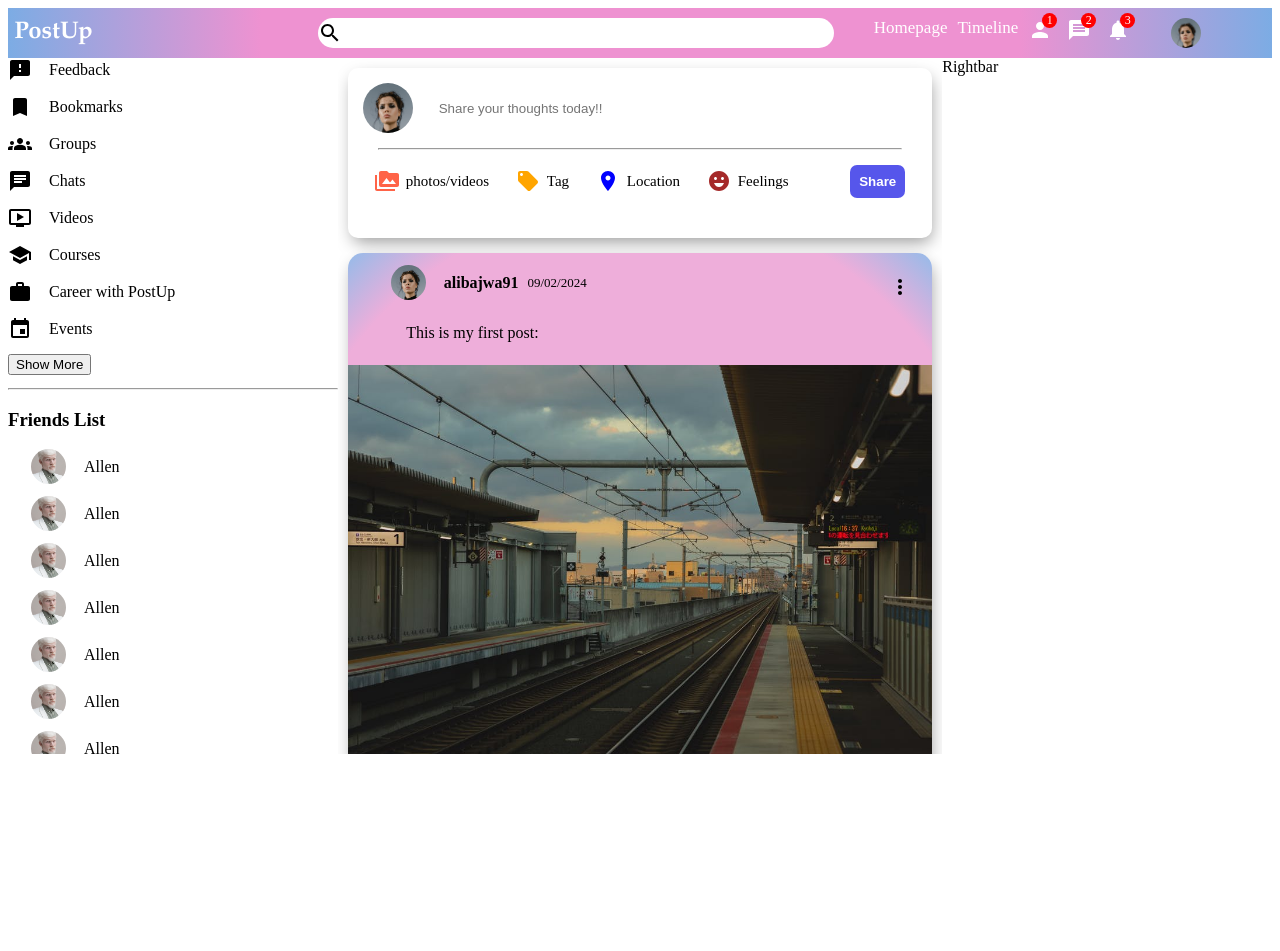
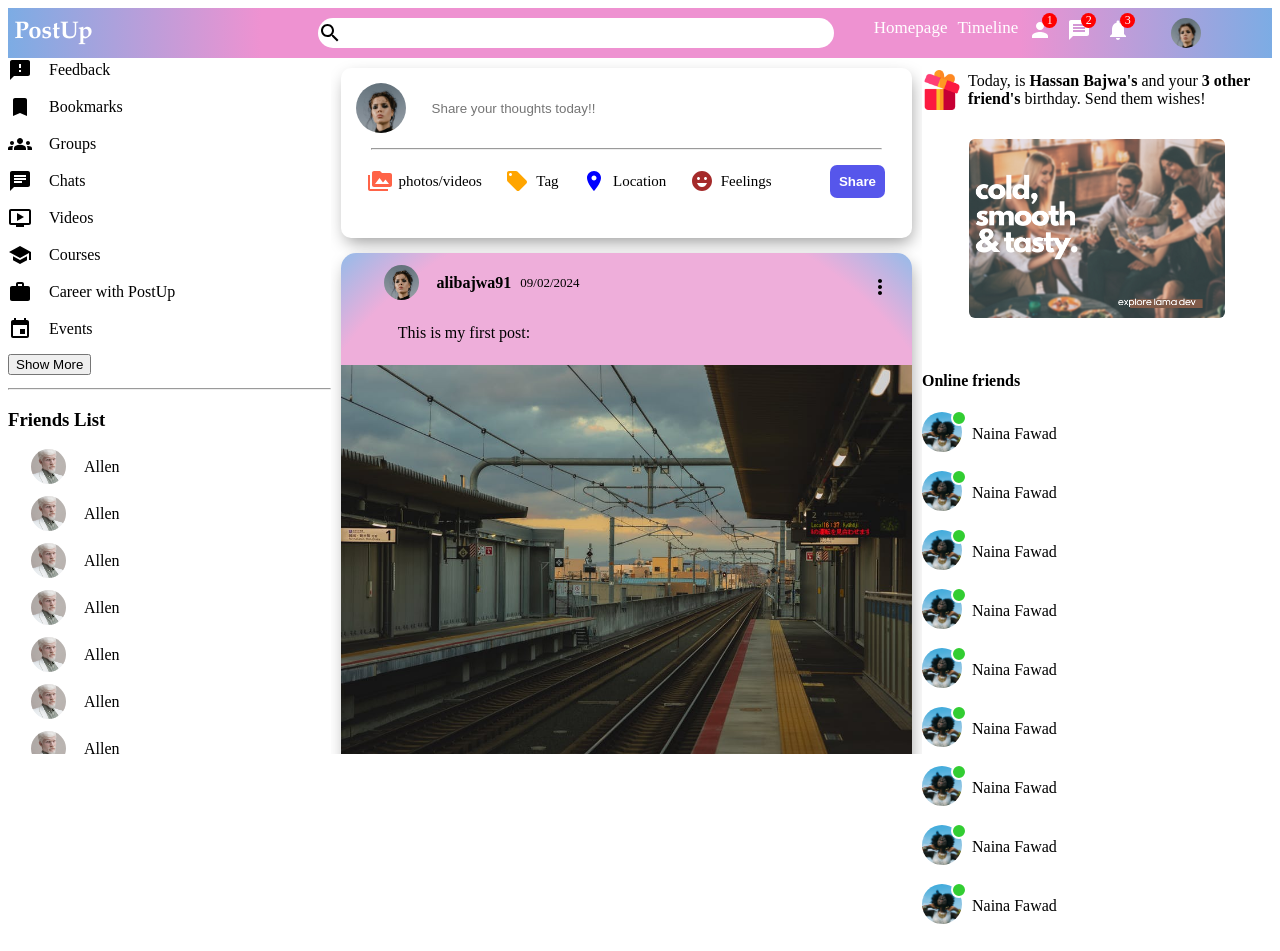
Before and after one commit to alibajwa91/socialMedia-Website-project, a React (Create React App) app: page / in a window 1280 px wide. Before the commit the page ends 800 px from the top, so only its background shows below. Built offline with nearby package versions, Linux system fonts and the light colour scheme.

Commit message:
right section to show ads and online has been created

```diff
--- a/src/components/rightbar/Rightbar.jsx
+++ b/src/components/rightbar/Rightbar.jsx
@@ -1,5 +1,131 @@
 import "./rightbar.css";
 
 export default function Rightbar() {
-  return <div className="rightbar">Rightbar</div>;
+  return (
+    <div className="rightbar">
+      <div className="RightbarWrapper">
+        <div className="birthdayContainer">
+          <img src="./assets/gift.png" alt="" className="birthdayIcon" />
+          <span className="birthdaytext">
+            Today, is <b>Hassan Bajwa's </b>and your <b>3 other friend's </b>
+            birthday. Send them wishes!
+          </span>
+        </div>
+        <div className="adcontainer">
+          <img src="./assets/ad.png" alt="" className="adImg" />
+        </div>
+        <h4 className="rightbarTitle">Online friends</h4>
+        <ul className="rightbarfriendslist">
+          <li className="rightbarFriend">
+            {/* this container will add profile img with a online mark onit */}
+            <div className="rightbarProfileImgContainer">
+              <img
+                src="./assets/person/3.jpeg"
+                alt=""
+                className="rightbarProfileImg"
+              />
+              <span className="rightbarOnline"></span>
+            </div>
+            <span className="rightbarFriendName">Naina Fawad </span>
+          </li>
+          <li className="rightbarFriend">
+            {/* this container will add profile img with a online mark onit */}
+            <div className="rightbarProfileImgContainer">
+              <img
+                src="./assets/person/3.jpeg"
+                alt=""
+                className="rightbarProfileImg"
+              />
+              <span className="rightbarOnline"></span>
+            </div>
+            <span className="rightbarFriendName">Naina Fawad </span>
+          </li>{" "}
+          <li className="rightbarFriend">
+            {/* this container will add profile img with a online mark onit */}
+            <div className="rightbarProfileImgContainer">
+              <img
+                src="./assets/person/3.jpeg"
+                alt=""
+                className="rightbarProfileImg"
+              />
+              <span className="rightbarOnline"></span>
+            </div>
+            <span className="rightbarFriendName">Naina Fawad </span>
+          </li>{" "}
+          <li className="rightbarFriend">
+            {/* this container will add profile img with a online mark onit */}
+            <div className="rightbarProfileImgContainer">
+              <img
+                src="./assets/person/3.jpeg"
+                alt=""
+                className="rightbarProfileImg"
+              />
+              <span className="rightbarOnline"></span>
+            </div>
+            <span className="rightbarFriendName">Naina Fawad </span>
+          </li>{" "}
+          <li className="rightbarFriend">
+            {/* this container will add profile img with a online mark onit */}
+            <div className="rightbarProfileImgContainer">
+              <img
+                src="./assets/person/3.jpeg"
+                alt=""
+                className="rightbarProfileImg"
+              />
+              <span className="rightbarOnline"></span>
+            </div>
+            <span className="rightbarFriendName">Naina Fawad </span>
+          </li>{" "}
+          <li className="rightbarFriend">
+            {/* this container will add profile img with a online mark onit */}
+            <div className="rightbarProfileImgContainer">
+              <img
+                src="./assets/person/3.jpeg"
+                alt=""
+                className="rightbarProfileImg"
+              />
+              <span className="rightbarOnline"></span>
+            </div>
+            <span className="rightbarFriendName">Naina Fawad </span>
+          </li>{" "}
+          <li className="rightbarFriend">
+            {/* this container will add profile img with a online mark onit */}
+            <div className="rightbarProfileImgContainer">
+              <img
+                src="./assets/person/3.jpeg"
+                alt=""
+                className="rightbarProfileImg"
+              />
+              <span className="rightbarOnline"></span>
+            </div>
+            <span className="rightbarFriendName">Naina Fawad </span>
+          </li>{" "}
+          <li className="rightbarFriend">
+            {/* this container will add profile img with a online mark onit */}
+            <div className="rightbarProfileImgContainer">
+              <img
+                src="./assets/person/3.jpeg"
+                alt=""
+                className="rightbarProfileImg"
+              />
+              <span className="rightbarOnline"></span>
+            </div>
+            <span className="rightbarFriendName">Naina Fawad </span>
+          </li>{" "}
+          <li className="rightbarFriend">
+            {/* this container will add profile img with a online mark onit */}
+            <div className="rightbarProfileImgContainer">
+              <img
+                src="./assets/person/3.jpeg"
+                alt=""
+                className="rightbarProfileImg"
+              />
+              <span className="rightbarOnline"></span>
+            </div>
+            <span className="rightbarFriendName">Naina Fawad </span>
+          </li>
+        </ul>
+      </div>
+    </div>
+  );
 }
--- a/src/components/rightbar/rightbar.css
+++ b/src/components/rightbar/rightbar.css
@@ -2,3 +2,61 @@
   flex: 3;
   height: calc(100vh -50px);
 }
+.rightbarWrapper {
+  padding: 20px 20px 0 0;
+}
+.birthdayIcon {
+  height: 40px;
+  width: 40px;
+}
+.birthdayContainer {
+  display: flex;
+  align-items: center;
+  margin-top: 12px;
+}
+.birthdaytext {
+  font-weight: 300;
+  margin-left: 6px;
+}
+.adImg {
+  margin: 29px 47px;
+  border-radius: 6px;
+  max-height: 51vh;
+  max-width: 20vw;
+}
+.rightbarfriendslist {
+  padding: 0;
+  margin: 0;
+  list-style: none;
+}
+
+.rightbarFriend {
+  display: flex;
+  align-items: center;
+  margin-bottom: 15px;
+}
+
+.rightbarProfileImgContainer {
+  margin-right: 10px;
+  position: relative;
+}
+.rightbarProfileImg {
+  height: 40px;
+  width: 40px;
+  border-radius: 50%;
+  object-fit: cover;
+}
+/* CSS to get a green Online button */
+.rightbarOnline {
+  width: 12px;
+  height: 12px;
+  border-radius: 50%;
+  background-color: limegreen;
+  position: absolute;
+  top: -2px;
+  left: 29px;
+  border: 2px solid white;
+}
+.rightbarFriendName {
+  font-weight: 500;
+}
```
